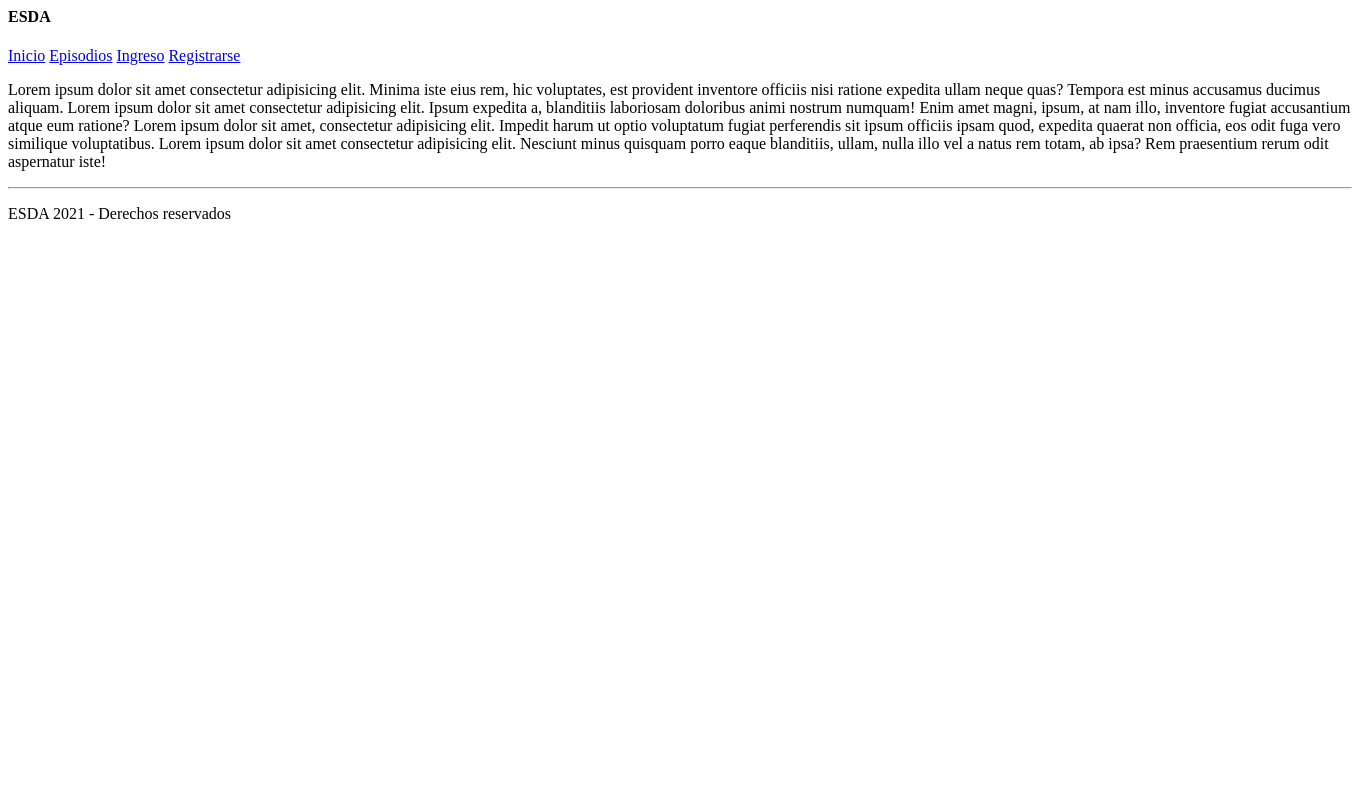
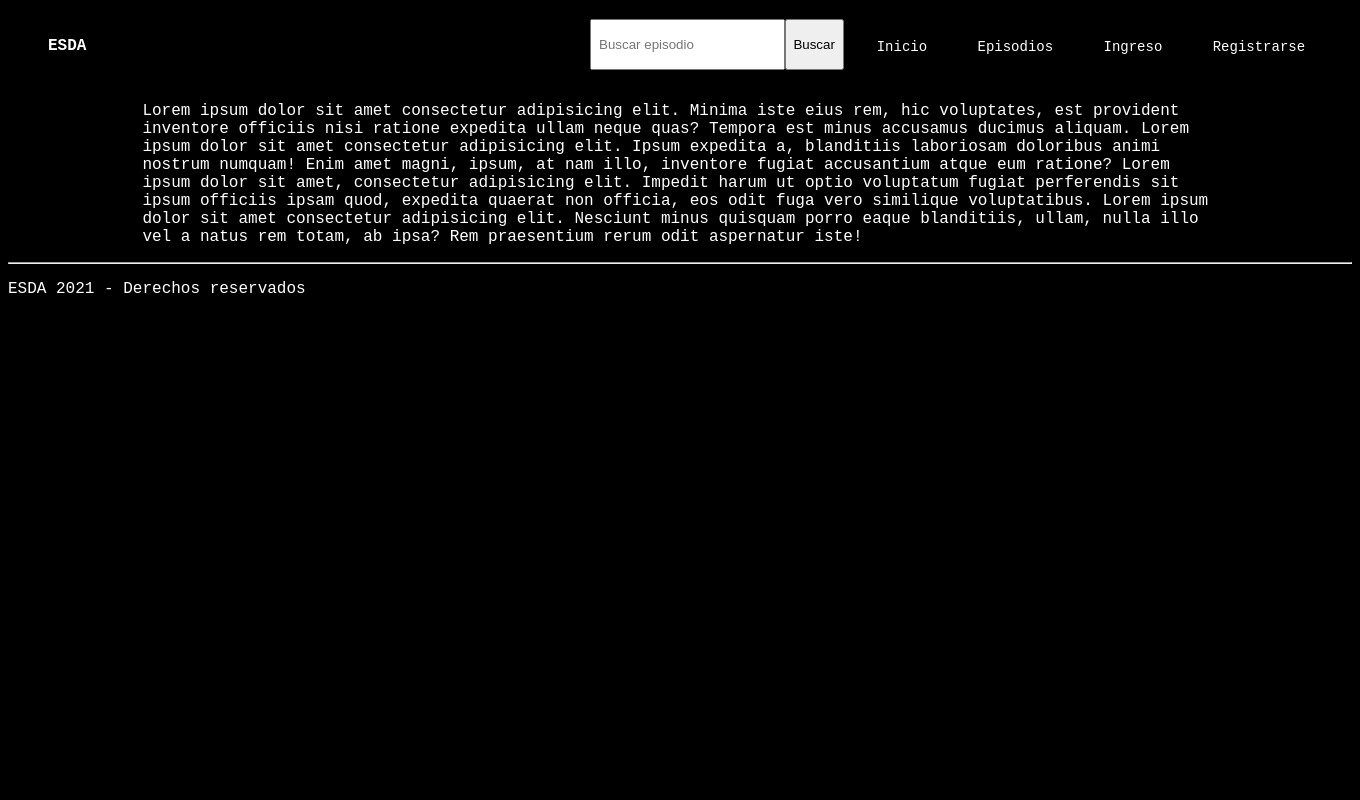
Before and after one commit to berchj/esda, a Node server app: page / in a window 1360 px wide. Run offline with Node 20, Linux system fonts and the light colour scheme.

Commit message:
some style

```diff
--- a/public/css/style.css
+++ b/public/css/style.css
@@ -1,3 +1,52 @@
-div.home{
-    background-color: blueviolet;
+html{
+    background-color: #000;
+    color: #FFF;
+    font-family: 'Courier New', Courier, monospace;
 }
+
+section.content {
+    width: 80%;
+    margin: 0 auto;
+}
+
+header{
+    display: inline-flex;
+}
+
+header > h4 {
+    font-size: 16px;
+    padding: 0.5em;
+    float: left;
+    margin-right: 31em;
+    margin-left: 2em;
+    color: #FFF;
+}
+
+header a {
+    text-decoration: none;
+    padding: 1.8em;
+    float: right;
+    color: #FFF;
+    font-size: 14px;
+}
+
+form input,label{
+    display: block;
+    padding: 0.5em;
+    margin-top: 0.8em;
+}
+
+form.form-buscar{
+    display: inline-flex;
+    margin-right: 0.5em;
+}
+
+header a{
+    transition: 0.4s;
+    line-height: 2em;
+}
+
+header a:hover{
+    background-color: #68386A;
+    color: yellow;
+}
--- a/views/episodio.ejs
+++ b/views/episodio.ejs
@@ -1,6 +1,6 @@
 <div class="episodio">
+    <%- include('./partials/public_header')%>
     <section class="content">
-        <%- include('./partials/public_header')%>
         <section class="episodio-content">
                 <article class="episodio">
                     <ul>
--- a/views/index.ejs
+++ b/views/index.ejs
@@ -1,8 +1,9 @@
 <div class="home">
+    <%- include('./partials/public_header')%>
     <section class="content">
         <div class="search">
         </div>
-        <%- include('./partials/public_header')%>
+
         <% if (message && message.length > 0) {%>
             <span><%=message%></span>
         <% } %>
--- a/views/ingreso.ejs
+++ b/views/ingreso.ejs
@@ -1,4 +1,5 @@
 <div class="ingreso">
+    <%- include('./partials/public_header')%>
     <section class="content">
         <h4>Ingreso admin</h4>
         <% if ( message && message.length > 0 ){ %>
@@ -14,4 +15,5 @@
             </fieldset>
         </form>
     </section>
+    <%- include('./partials/footer')%>
 </div>
--- a/views/partials/private_header.ejs
+++ b/views/partials/private_header.ejs
@@ -1,6 +1,7 @@
 <head>
     <meta charset="utf-8">
     <title>The HTML5 Template</title>
+    <link rel="stylesheet" href="/css/style.css">
 </head>
 <header>
     <h4>ESDA</h4>
--- a/views/partials/public_header.ejs
+++ b/views/partials/public_header.ejs
@@ -1,5 +1,14 @@
+<head>
+    <meta charset="utf-8">
+    <title>The HTML5 Template</title>
+    <link rel="stylesheet" href="/css/style.css">
+</head>
 <header>
     <h4>ESDA</h4>
+    <form action="/episodios" class="form-buscar">
+        <input type="text" name="busqueda" id="" placeholder="Buscar episodio">
+        <input type="submit" value="Buscar">
+    </form>
     <a href="/">Inicio</a>
     <a href="/episodios">Episodios</a>
     <a href="/ingreso">Ingreso</a>
--- a/views/registro.ejs
+++ b/views/registro.ejs
@@ -1,4 +1,5 @@
 <div class="registro">
+    <%- include('./partials/public_header')%>
     <section class="content">
             <section class="formulario">
                 <h4>Registrarse</h4>
@@ -18,4 +19,5 @@
                 </form>
             </section>
     </section>
+    <%- include('./partials/footer')%>
 </div>
```
Also changed, not shown: views/episodios.ejs (+2 -6 lines), public/images/51BRz8RlcXL._SR600,315_SCLZZZZZZZ_.jpg (added), public/images/61bF3KUO+IL._SX679_.jpg (added), public/images/71+akK46m8L._AC_SY450_.jpg (added), public/images/71K7J1VsVIL._SL1500_.jpg (added), public/images/71NUQ0SK0xL._SX425_.jpg (added), public/images/71Sz0FvDy6L._SL1000_.jpg (added).
